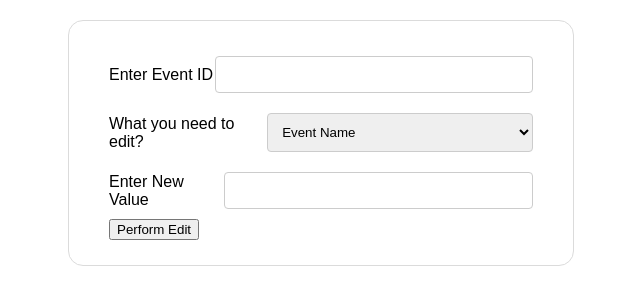
After one commit to NavodyaD/ticket-booking-system, a PHP site: page /adminprofile.html in a window 1280 px wide. The commit adds this page. Shown: the top 305 px of the page, without its empty margins (20-660 px from the left). Run offline with PHP 8.4, Linux system fonts and the light colour scheme.

Commit message:
User Interface of Admin Interface
User Interface of Admin Interface

```diff
--- /dev/null
+++ b/adminprofile.html
@@ -0,0 +1,39 @@
+<!DOCTYPE html>
+<html lang="en">
+<head>
+    <meta charset="UTF-8">
+    <meta name="viewport" content="width=device-width, initial-scale=1.0">
+    <title>Document</title>
+    <link rel="stylesheet" href="profilestyle.css">
+</head>
+<body>
+    <section id="manageevents">
+        <div class="eventedit">
+            <form action="addpurchase.php" method="post">
+                <div class="input">
+                    <label>Enter Event ID</label>
+                    <input type="number" id="eventid" name="eventid">
+                </div>
+                <div class="input">
+                <label>What you need to edit?</label>
+                <select name="eventeditdropdown" id="eventeditdropdown">
+                    <option value="1">Event Name</option>
+                    <option value="2">Event Price</option>
+                    <option value="3">Event Ticket Amount</option>
+                    <option value="4">Event Date</option>
+                    <option value="5">Event Location</option>
+                    <option value="6">Band</option>
+                </select>
+                </div>
+                <div class="input">
+                    <label>Enter New Value</label>
+                    <input type="text" id="neweditvalue" name="neweditvalue">
+                </div>
+                <div>
+                    <button  type="submit">Perform Edit</button>
+                </div>
+            </form>
+        </div>
+    </section>
+</body>
+</html>
--- a/profilestyle.css
+++ b/profilestyle.css
@@ -318,3 +318,40 @@ body {
 .event-details-block .details i {
     margin-right: 15px;
 }
+
+#manageevents {
+    margin: 20px 80px;
+    width: 40%;
+}
+
+.eventedit {
+    padding: 25px 40px;
+    border: 1px solid rgb(219, 219, 219);
+    border-radius: 15px;
+}
+
+.eventedit .input {
+    align-items: center;
+    display: flex;
+    justify-content: space-between;
+}
+
+.eventedit .input input {
+    width: 75%;
+    padding: 10px;
+    margin-top: 10px;
+    margin-bottom: 10px;
+    border-radius: 4px;
+    border: 1px solid #ccc;
+    box-sizing: border-box;
+}
+
+.eventedit .input select {
+    width: 65%;
+    padding: 10px;
+    margin-top: 10px;
+    margin-bottom: 10px;
+    border-radius: 4px;
+    border: 1px solid #ccc;
+    box-sizing: border-box;
+}
```
